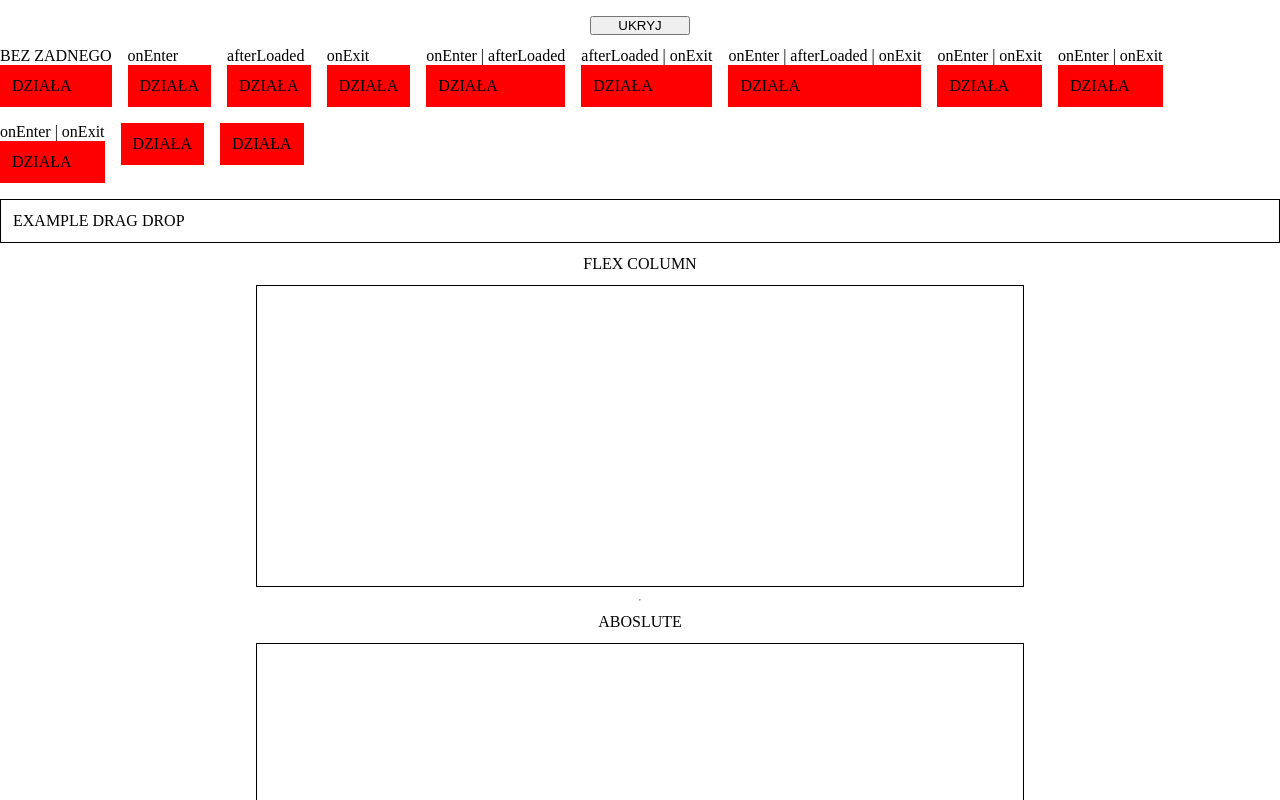
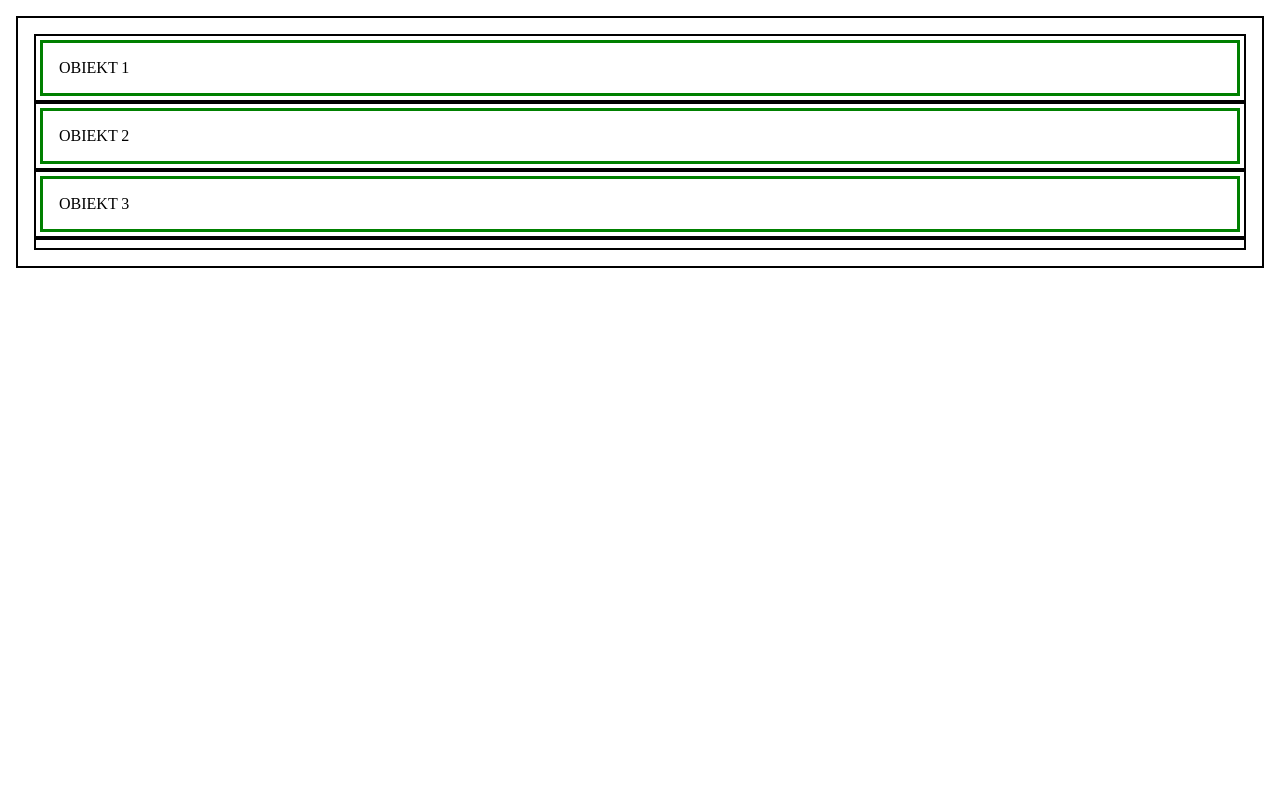
Before and after one commit to MaciejRog/react-komponenty, a React (Vite) app: page / in a window 1280 px wide. Shown: the top 800 px of the page. Built offline with nearby package versions, Linux system fonts and the light colour scheme.

Commit message:
add base for DragDrop && InnerDropElement component

```diff
--- /dev/null
+++ b/src/core/components/function-components/DragDrop2/DragDrop.context.tsx
@@ -0,0 +1,77 @@
+import { createContext, useContext, useMemo, useReducer } from "react";
+import { CONTEXT_ACTIONS_DRAG_DROP } from "./DragDrop.utils";
+import { TYPE_CONTEXT_VALUE } from "./DragDrop.types";
+
+const INIT_VALUE_STATE: TYPE_CONTEXT_VALUE = {
+  drop: {
+    position: null,
+  },
+};
+const INIT_DISPATCH_STATE: React.Dispatch<{
+  type: string;
+  payload?: any;
+}> = () => {};
+
+const ContextDrapDropValue = createContext(INIT_VALUE_STATE);
+const ContextDrapDropDispatch = createContext(INIT_DISPATCH_STATE);
+
+const reducer = (
+  state: TYPE_CONTEXT_VALUE,
+  action: { type: string; payload?: any }
+) => {
+  switch (action.type) {
+    case CONTEXT_ACTIONS_DRAG_DROP.SET_DROP_POSITION:
+      if (action?.payload || action?.payload === 0) {
+        return {
+          ...state,
+          drop: {
+            ...state.drop,
+            position: action.payload,
+          },
+        };
+      } else {
+        throw new Error(
+          "Cannot SET_DROP_POSITION CONTEXT_ACTIONS_DRAG_DROP | no payload"
+        );
+      }
+    default:
+      throw new Error("Cannot find CONTEXT_ACTIONS_DRAG_DROP");
+  }
+};
+
+export const useContextDrapDropValue = () => {
+  const context = useContext(ContextDrapDropValue);
+  if (context === undefined) {
+    throw new Error("useContextDrapDropValue out of scope");
+  }
+  return context;
+};
+
+export const useContextDrapDropDispatch = () => {
+  const context = useContext(ContextDrapDropDispatch);
+  if (context === undefined) {
+    throw new Error("useContextDrapDropDispatch out of scope");
+  }
+  return context;
+};
+
+export const ContextProviderDragDrop = (props: { children: any }) => {
+  const [dragDropState, dispatch] = useReducer(reducer, INIT_VALUE_STATE);
+  const { children } = props;
+
+  const dragDropValue: TYPE_CONTEXT_VALUE = useMemo(() => {
+    return {
+      drop: {
+        position: dragDropState.drop.position,
+      },
+    };
+  }, [dragDropState.drop.position]);
+
+  return (
+    <ContextDrapDropValue.Provider value={dragDropValue}>
+      <ContextDrapDropDispatch.Provider value={dispatch}>
+        {children}
+      </ContextDrapDropDispatch.Provider>
+    </ContextDrapDropValue.Provider>
+  );
+};
--- /dev/null
+++ b/src/core/components/function-components/DragDrop2/DragDrop.utils.ts
@@ -0,0 +1,3 @@
+export const CONTEXT_ACTIONS_DRAG_DROP = {
+  SET_DROP_POSITION: "SET_DROP_POSITION",
+};
--- /dev/null
+++ b/src/core/components/function-components/DragDrop2/Drop/Drop.module.css
@@ -0,0 +1,19 @@
+.Drop {
+  margin: 16px;
+  padding: 16px;
+  border: 2px solid black;
+}
+
+.Drop > * {
+  padding: 4px;
+  border: 2px solid black;
+}
+
+:global(.inner-drop-element-active) {
+  padding: 16px;
+  border: 3px solid red;
+}
+:global(.test) {
+  padding: 16px;
+  border: 3px solid green;
+}
--- /dev/null
+++ b/src/core/components/function-components/DragDrop2/Drop/Drop.tsx
@@ -0,0 +1,43 @@
+import {
+  useContextDrapDropDispatch,
+  useContextDrapDropValue,
+} from "../DragDrop.context";
+import { CONTEXT_ACTIONS_DRAG_DROP } from "../DragDrop.utils";
+import styles from "./Drop.module.css";
+import InnerDropElement from "./InnerDropElement/InnerDropElement";
+
+function Drop() {
+  const {
+    drop: { position },
+  } = useContextDrapDropValue();
+  const dispatch = useContextDrapDropDispatch();
+
+  const handlePointerMove = () => {
+    if (position !== 4) {
+      dispatch({
+        type: CONTEXT_ACTIONS_DRAG_DROP.SET_DROP_POSITION,
+        payload: 4,
+      });
+    }
+  };
+
+  return (
+    <div className={`${styles.Drop}`} onPointerMove={handlePointerMove}>
+      <InnerDropElement dropPosition={1}>
+        <div className="test">OBIEKT 1</div>
+      </InnerDropElement>
+
+      <InnerDropElement dropPosition={2}>
+        <div className="test">OBIEKT 2</div>
+      </InnerDropElement>
+
+      <InnerDropElement dropPosition={3}>
+        <div className="test">OBIEKT 3</div>
+      </InnerDropElement>
+
+      <InnerDropElement dropPosition={4}></InnerDropElement>
+    </div>
+  );
+}
+
+export default Drop;
--- /dev/null
+++ b/src/core/components/function-components/DragDrop2/Drop/InnerDropElement/InnerDropElement.module.css
@@ -0,0 +1,3 @@
+.InnerDropElementSpace {
+  transition: 0.5s all linear;
+}
--- /dev/null
+++ b/src/core/components/function-components/DragDrop2/Drop/InnerDropElement/InnerDropElement.tsx
@@ -0,0 +1,109 @@
+import styles from "./InnerDropElement.module.css";
+import { useLayoutEffect, useRef } from "react";
+import { TYPE_PROPS_DROP_INNER_ELEMENT } from "../../DragDrop.types";
+import {
+  useContextDrapDropDispatch,
+  useContextDrapDropValue,
+} from "../../DragDrop.context";
+import { CONTEXT_ACTIONS_DRAG_DROP } from "../../DragDrop.utils";
+
+const CLASSNAME_ACTIVE = `inner-drop-element-active`;
+
+function InnerDropElement(props: TYPE_PROPS_DROP_INNER_ELEMENT) {
+  const { dropPosition, children } = props;
+
+  const {
+    drop: { position },
+  } = useContextDrapDropValue();
+  const dispatch = useContextDrapDropDispatch();
+
+  useLayoutEffect(() => {
+    if (dropPosition === position) {
+      if (domSpaceRef.current?.classList) {
+        domSpaceRef.current.classList.add(CLASSNAME_ACTIVE);
+      }
+    } else {
+      if (
+        domSpaceRef.current?.classList &&
+        domSpaceRef.current.classList.contains(CLASSNAME_ACTIVE)
+      ) {
+        domSpaceRef.current.classList.remove(CLASSNAME_ACTIVE);
+      }
+    }
+  }, [dropPosition, position]);
+
+  const domSpaceRef = useRef<HTMLDivElement | null>(null);
+  const domChildrenRef = useRef<HTMLDivElement | null>(null);
+
+  const preventBubbling = (e: React.PointerEvent<HTMLDivElement>) => {
+    e.stopPropagation();
+  };
+
+  const handlePointerMove = (e: React.PointerEvent<HTMLDivElement>) => {
+    const { clientX, clientY } = e;
+    let aegisHorizontal = -1;
+    let aegisVertical = -1;
+    if (
+      domChildrenRef.current &&
+      domChildrenRef.current?.getBoundingClientRect
+    ) {
+      const { top, height, left, width } =
+        domChildrenRef.current.getBoundingClientRect();
+      aegisHorizontal = top + height / 2;
+      aegisVertical = left + width / 2;
+    }
+    if (aegisHorizontal > -1 && aegisVertical > -1) {
+      if (clientX > aegisVertical) {
+        // console.warn("PO PRAWEJ");
+        // if (position !== dropPosition + 1) {
+        //   dispatch({
+        //     type: CONTEXT_ACTIONS_DRAG_DROP.SET_DROP_POSITION,
+        //     payload: dropPosition + 1,
+        //   });
+        // }
+      } else {
+        // console.warn("PO LEWEJ");
+        //  if (position !== dropPosition) {
+        //    dispatch({
+        //      type: CONTEXT_ACTIONS_DRAG_DROP.SET_DROP_POSITION,
+        //      payload: dropPosition,
+        //    });
+        //  }
+      }
+      if (clientY > aegisHorizontal) {
+        // console.warn("POD ELEMENTEM");
+        if (position !== dropPosition + 1) {
+          dispatch({
+            type: CONTEXT_ACTIONS_DRAG_DROP.SET_DROP_POSITION,
+            payload: dropPosition + 1,
+          });
+        }
+      } else {
+        // console.warn("NAD ELEMENTEM");
+        if (position !== dropPosition) {
+          dispatch({
+            type: CONTEXT_ACTIONS_DRAG_DROP.SET_DROP_POSITION,
+            payload: dropPosition,
+          });
+        }
+      }
+    }
+  };
+
+  return (
+    <div
+      className={`${styles.InnerDropElement}`}
+      onPointerMove={preventBubbling}
+    >
+      <div
+        className={`${styles.InnerDropElementSpace}`}
+        ref={domSpaceRef}
+      ></div>
+      <div ref={domChildrenRef} onPointerMove={handlePointerMove}>
+        {children}
+      </div>
+    </div>
+  );
+}
+
+export default InnerDropElement;
--- /dev/null
+++ b/src/core/components/function-components/DragDrop2/_EXAMPLE/ExampleDragDrop2.tsx
@@ -0,0 +1,14 @@
+import { ContextProviderDragDrop } from "../DragDrop.context";
+import Drop from "../Drop/Drop";
+
+function ExampleDragDrop2() {
+  return (
+    <div>
+      <ContextProviderDragDrop>
+        <Drop />
+      </ContextProviderDragDrop>
+    </div>
+  );
+}
+
+export default ExampleDragDrop2;
--- a/src/core/pages/Main.tsx
+++ b/src/core/pages/Main.tsx
@@ -1,11 +1,13 @@
-import ExampleAnimation from "../components/function-components/Animation/_EXAMPLE/ExampleAnimation";
-import ExampleDragDrop from "../components/function-components/DragDrop/_EXAMPLE/ExampleDragDrop";
+// import ExampleAnimation from "../components/function-components/Animation/_EXAMPLE/ExampleAnimation";
+// import ExampleDragDrop from "../components/function-components/DragDrop/_EXAMPLE/ExampleDragDrop";
+import ExampleDragDrop2 from "../components/function-components/DragDrop2/_EXAMPLE/ExampleDragDrop2";
 
 function Main() {
   return (
     <div>
-      <ExampleAnimation />
-      <ExampleDragDrop />
+      {/* <ExampleAnimation /> */}
+      {/* <ExampleDragDrop /> */}
+      <ExampleDragDrop2 />
     </div>
   );
 }
```
Also changed, not shown: src/core/components/function-components/DragDrop2/DragDrop.types.ts (added, +10 -0 lines).
